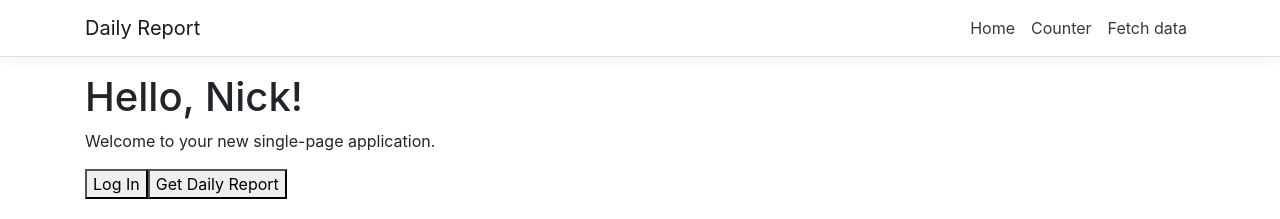
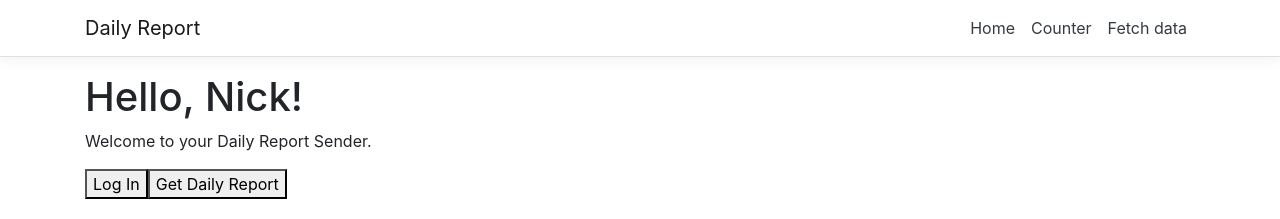
Before and after one commit to nch66862/TimeularDailyReport, a React (Create React App) app in the folder ClientApp/: page / in a window 1280 px wide. Shown: the top 219 px of the page. Built offline with nearby package versions, Linux system fonts and the light colour scheme.

Commit message:
changed the title of the site

```diff
--- a/ClientApp/src/components/Home.js
+++ b/ClientApp/src/components/Home.js
@@ -26,7 +26,7 @@ export const Home = () => {
   return (
     <div>
       <h1>Hello, Nick!</h1>
-      <p>Welcome to your new single-page application.</p>
+      <p>Welcome to your Daily Report Sender.</p>
       <p>{token?.token}</p>
       <button disabled={logInDisabled} onClick={HandleLogin}>Log In</button>
       <button onClick={HandleDailyReport}>Get Daily Report</button>
```
